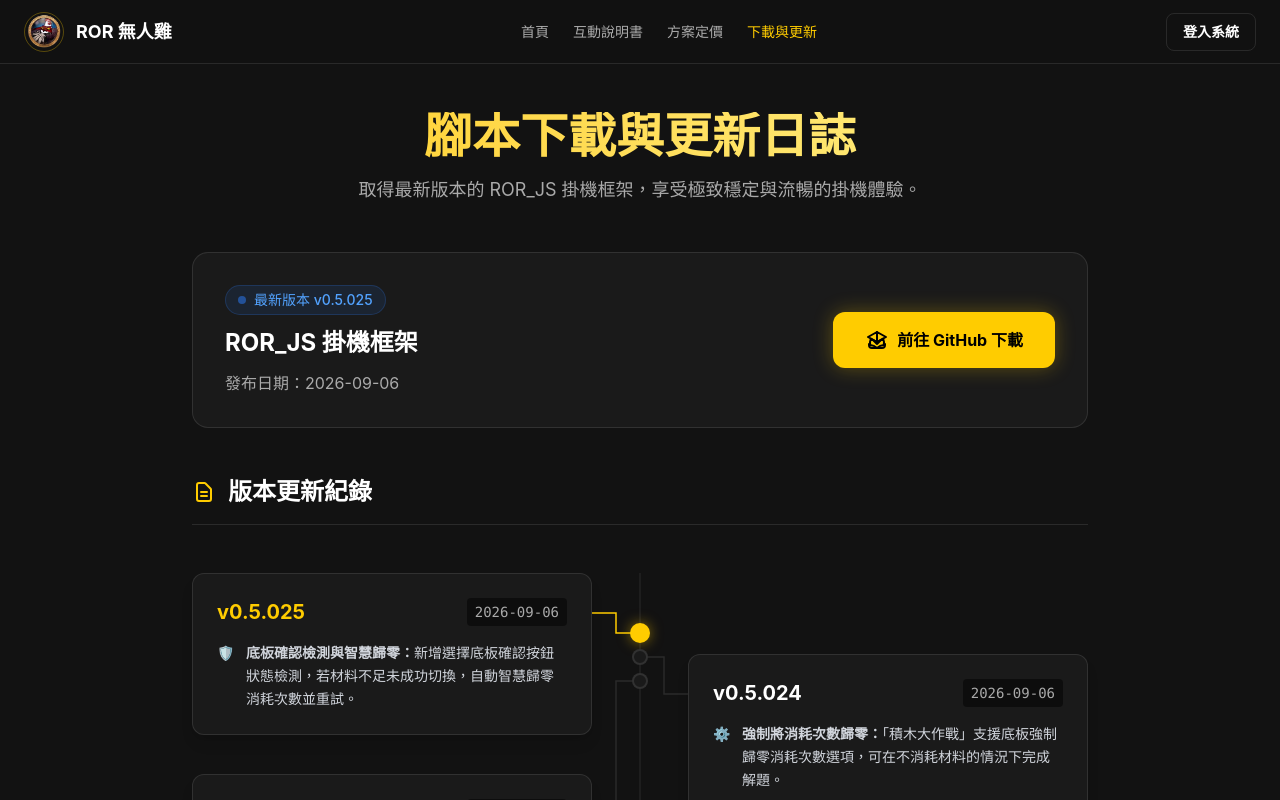
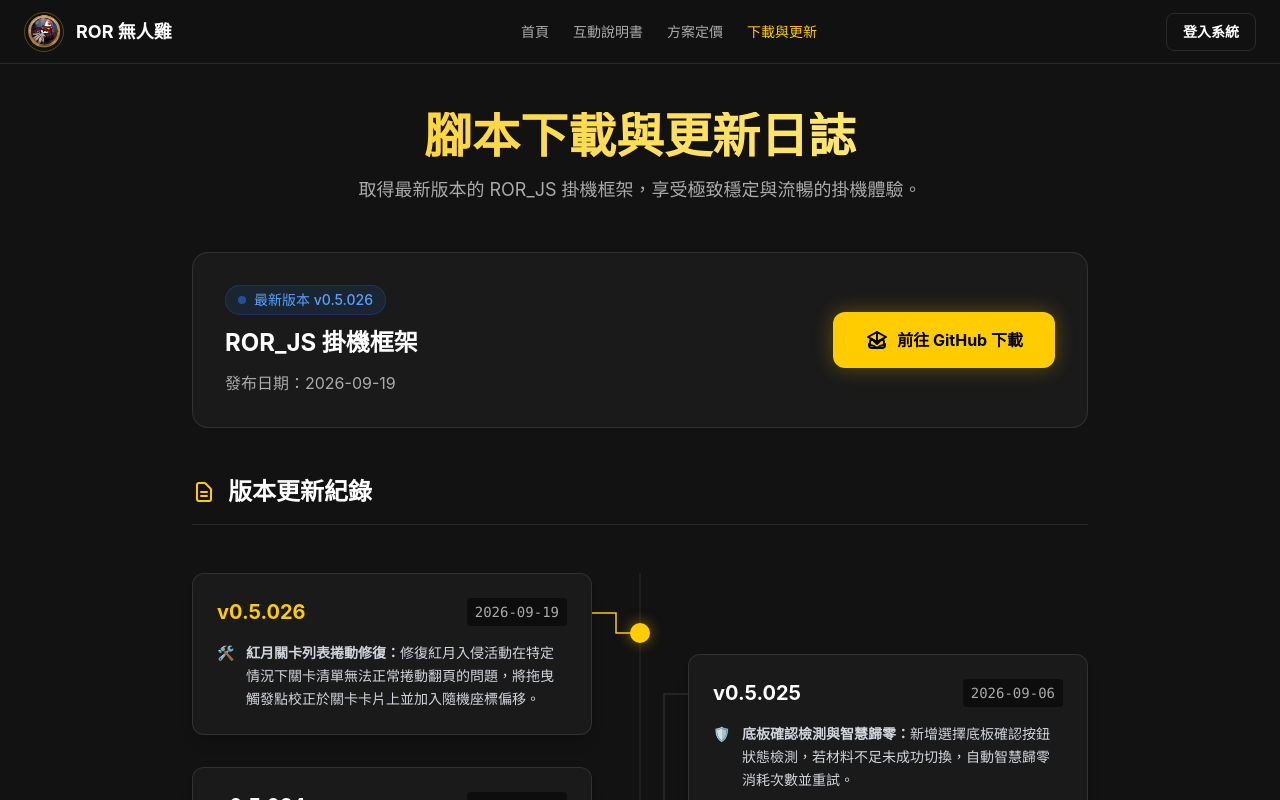
Before and after one commit to w8s3suimin/ROR_PX, a Vue app: page /download in a window 1280 px wide. Shown: the top 800 px of the page. Built offline with nearby package versions, Linux system fonts and the light colour scheme.

Commit message:
Release v0.5.026

```diff
--- a/src/views/Download.vue
+++ b/src/views/Download.vue
@@ -16,10 +16,10 @@
           <div class="space-y-3 flex-1 text-center md:text-left">
             <div class="inline-flex items-center gap-2 px-3 py-1 rounded-full bg-blue-500/10 text-blue-400 text-sm font-medium border border-blue-500/20">
               <span class="w-2 h-2 rounded-full bg-blue-500 animate-pulse"></span>
-              最新版本 v0.5.025
+              最新版本 v0.5.026
             </div>
             <h2 class="text-2xl font-bold">ROR_JS 掛機框架</h2>
-            <p class="text-ror-muted">發布日期：2026-09-06</p>
+            <p class="text-ror-muted">發布日期：2026-09-19</p>
           </div>
           <div class="flex flex-col gap-3 w-full md:w-auto">
             <a href="https://github.com/w8s3suimin/ROR_JS/releases/latest" target="_blank" rel="noopener noreferrer" class="flex items-center justify-center gap-2 bg-ror-accent text-black px-8 py-4 rounded-xl font-bold hover:bg-ror-accent-hover transition-all shadow-[0_0_20px_rgba(255,204,0,0.3)] hover:shadow-[0_0_30px_rgba(255,204,0,0.5)] transform hover:-translate-y-1">
@@ -140,9 +140,16 @@ const setItemRef = (el, idx) => {
 
 const patches = ref([
   {
+    version: 'v0.5.026',
+    date: '2026-09-19',
+    isLatest: true,
+    features: [
+      { icon: '🛠️', color: 'text-red-400', desc: '<strong>紅月關卡列表捲動修復：</strong>修復紅月入侵活動在特定情況下關卡清單無法正常捲動翻頁的問題，將拖曳觸發點校正於關卡卡片上並加入隨機座標偏移。' }
+    ]
+  },
+  {
     version: 'v0.5.025',
     date: '2026-09-06',
-    isLatest: true,
     features: [
       { icon: '🛡️', color: 'text-green-400', desc: '<strong>底板確認檢測與智慧歸零：</strong>新增選擇底板確認按鈕狀態檢測，若材料不足未成功切換，自動智慧歸零消耗次數並重試。' }
     ]
```
